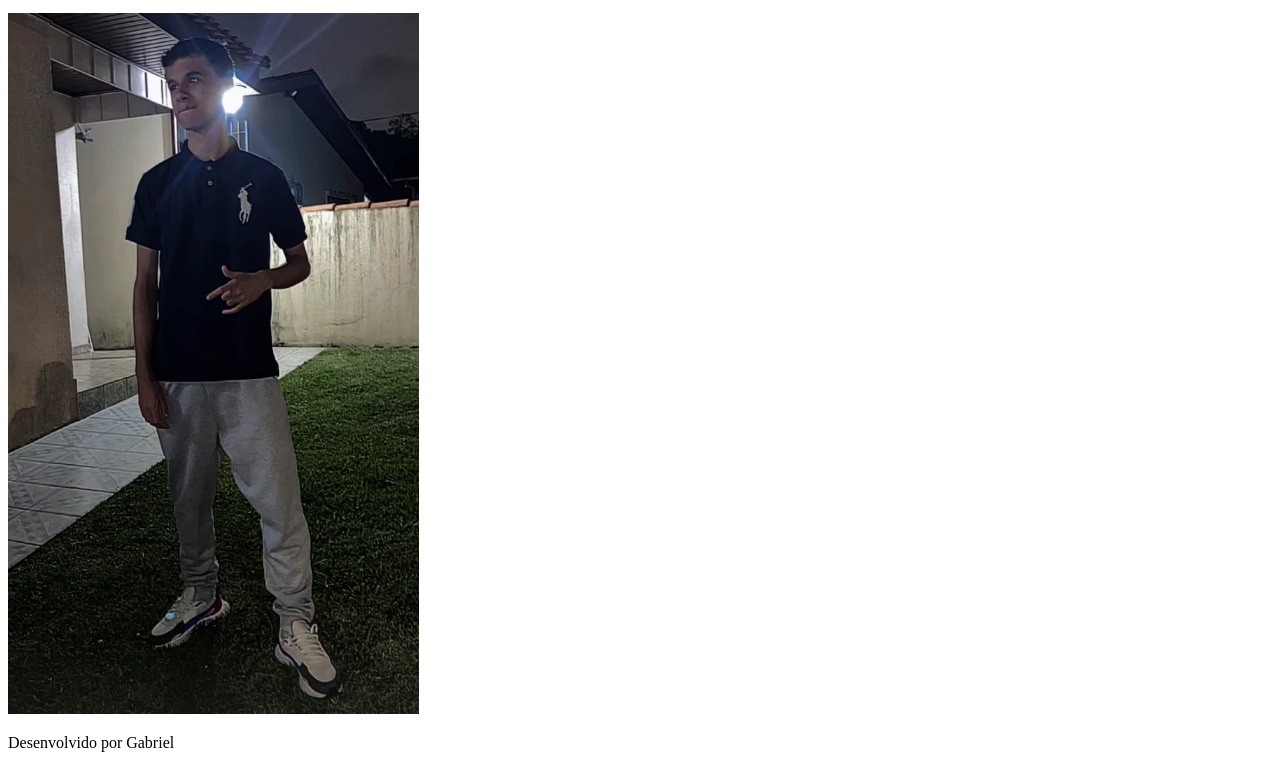
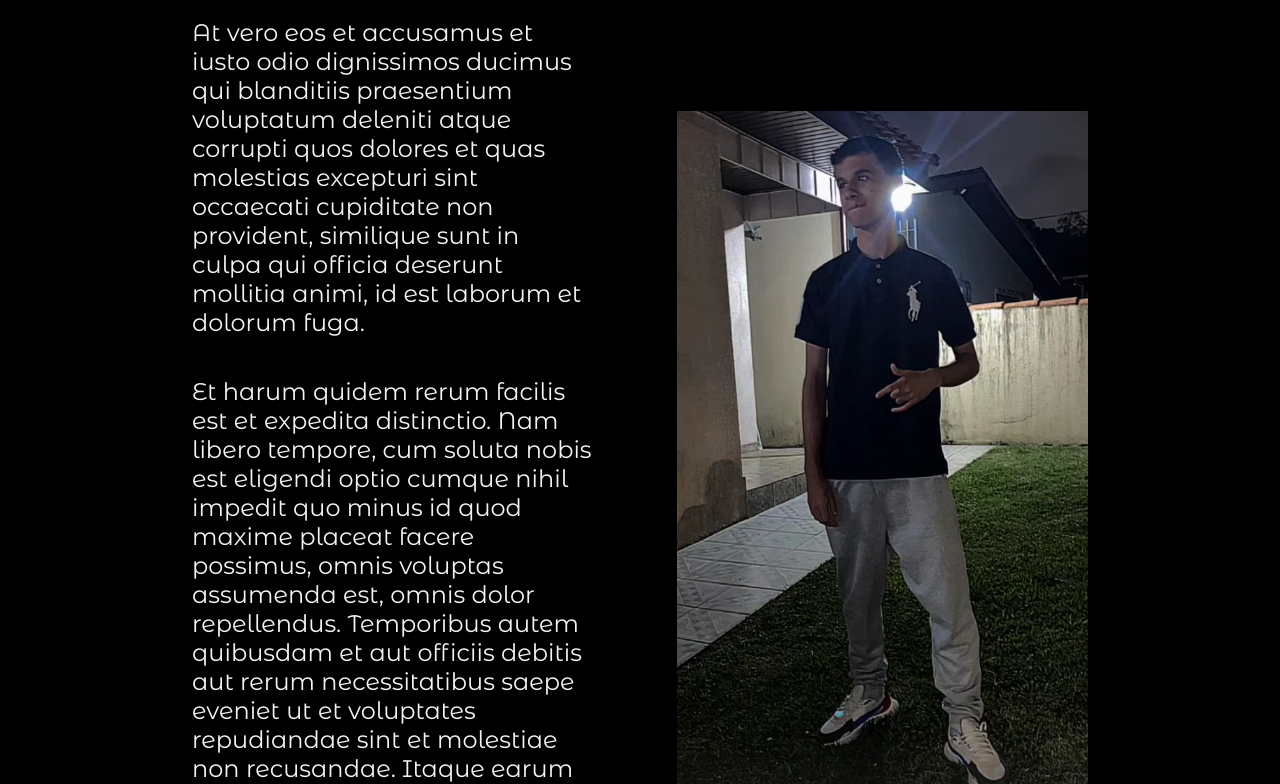
Before and after one commit to GabrielNVieira/Desenvolvedor-front, a plain HTML site: page about.html in a window 1280 px wide. Shown: the part 220-1004 px from the top of the page. Drawn offline with Linux system fonts and the light colour scheme; files that its build step writes are made by us from their sources; the site is published under a folder, as on GitHub Pages, so addresses that start at the root find nothing; a web font is replaced by a local one.

Commit message:
Add files via upload

```diff
--- a/about.html
+++ b/about.html
@@ -4,7 +4,7 @@
     <meta charset="UTF-8">
     <meta name="viewport" content="width=device-width, initial-scale=1.0">
     <title>Sobre mim</title>
-    <link rel="stylesheet" href="/projetodesenvolvedor/styles/style.css">
+    <link rel="stylesheet" href="style.css">
 </head>
 <body>
     <header class="cabeçalho">
```
Also changed, not shown: index.html (+1 -1 lines).
